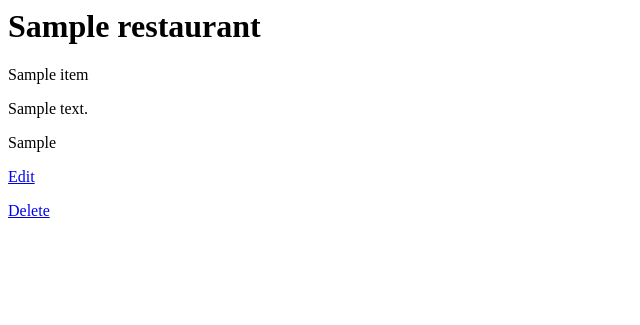
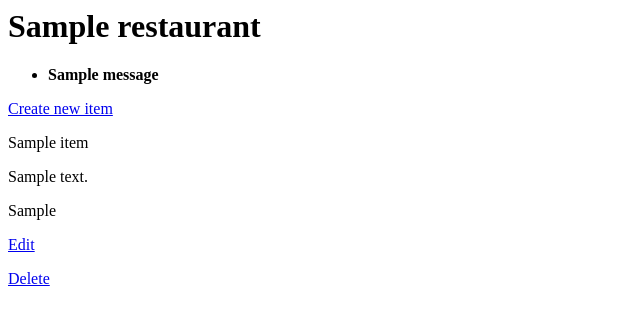
Before and after one commit to erogers6264/menumoo, a Flask app: page /restaurants/1/ in a window 1280 px wide. Shown: the top 325 px of the page, without its empty margins (0-640 px from the left). Run offline with Flask 2, Linux system fonts and the light colour scheme; tables that the repository leaves empty hold one stand-in row (values such as "Sample post"); one stand-in notice (Sample message) is shown.

Commit message:
Implement message flashing for creating new items

```diff
--- a/app/project.py
+++ b/app/project.py
@@ -31,6 +31,7 @@ def newMenuItem(restaurant_id):
                            restaurant_id=restaurant_id)
         session.add(newItem)
         session.commit()
+        flash('New menu item created!')
         return redirect(url_for('restaurantMenu',
                                 restaurant_id=restaurant_id))
     else:
@@ -76,5 +77,6 @@ def deleteMenuItem(restaurant_id, MenuID):
 
 
 if __name__ == '__main__':
+    app.secret_key = 'super_secret_key'
     app.debug = True
     app.run(host='0.0.0.0', port=5000)
--- a/app/templates/menu.html
+++ b/app/templates/menu.html
@@ -4,6 +4,18 @@
 
 <h1>{{restaurant.name}}</h1>
 
+	{% with messages = get_flashed_messages() %}
+	{% if messages %}
+		<ul>
+		{% for message in messages %}
+			<li><strong> {{ message }} </strong></li>
+		{% endfor %}
+		</ul>
+	{% endif %}
+	{% endwith %}
+
+<p><a href={{ url_for('newMenuItem', restaurant_id=
+restaurant.restaurant_id) }}>Create new item</a>
 
 {% for i in items %}
 
```
